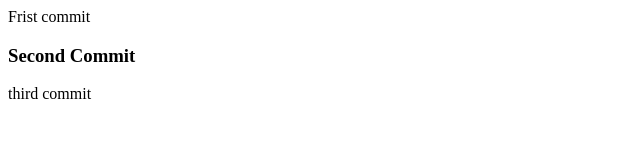
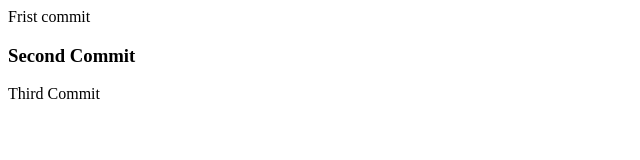
Before and after one commit to 6210513057/git-477-202, a plain HTML site: page index.html in a window 1280 px wide. Shown: the full height of the page, 0-640 px from the left. Drawn offline with Linux system fonts and the light colour scheme.

Commit message:
Third Commit

```diff
--- a/index.html
+++ b/index.html
@@ -8,6 +8,6 @@
 <body>
     <div>Frist commit</div>
     <h3>Second Commit</h3>
-    <p>third commit</p>
+    <p>Third Commit</p>
 </body>
 </html>
```
